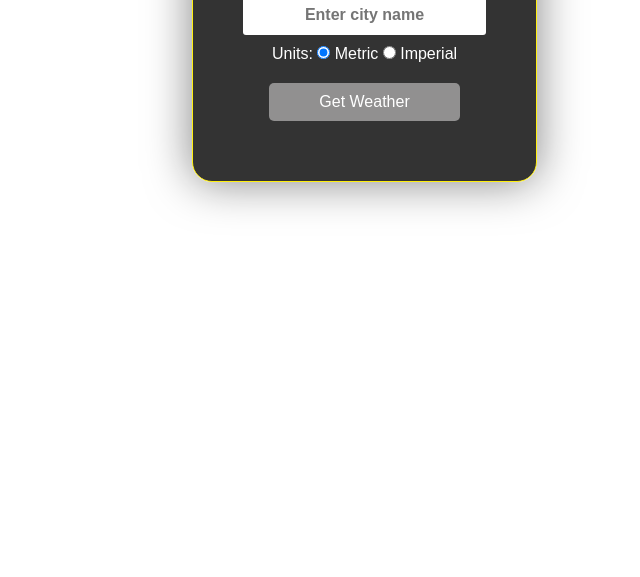
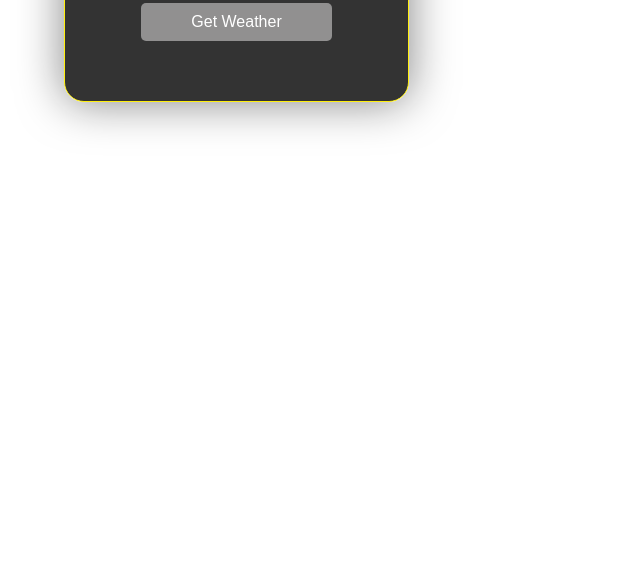
Before and after one commit to Kaiserabbas/Weather-App, a plain HTML site: page index.html in a window 1280 px wide. Shown: the part 223-800 px from the top of the page, without its empty margins (0-640 px from the left). Drawn offline with Linux system fonts and the light colour scheme; no server answers.

Commit message:
Adjust body position.css

```diff
--- a/index.css
+++ b/index.css
@@ -20,8 +20,8 @@ body {
 
 .main-div {
   position: absolute;
-  top: 15%;
-  left: 15%;
+  top: 5%;
+  left: 5%;
   background-color: rgba(0, 0, 0, 0.8);
   padding: 50px;
   color: #fff;
```
